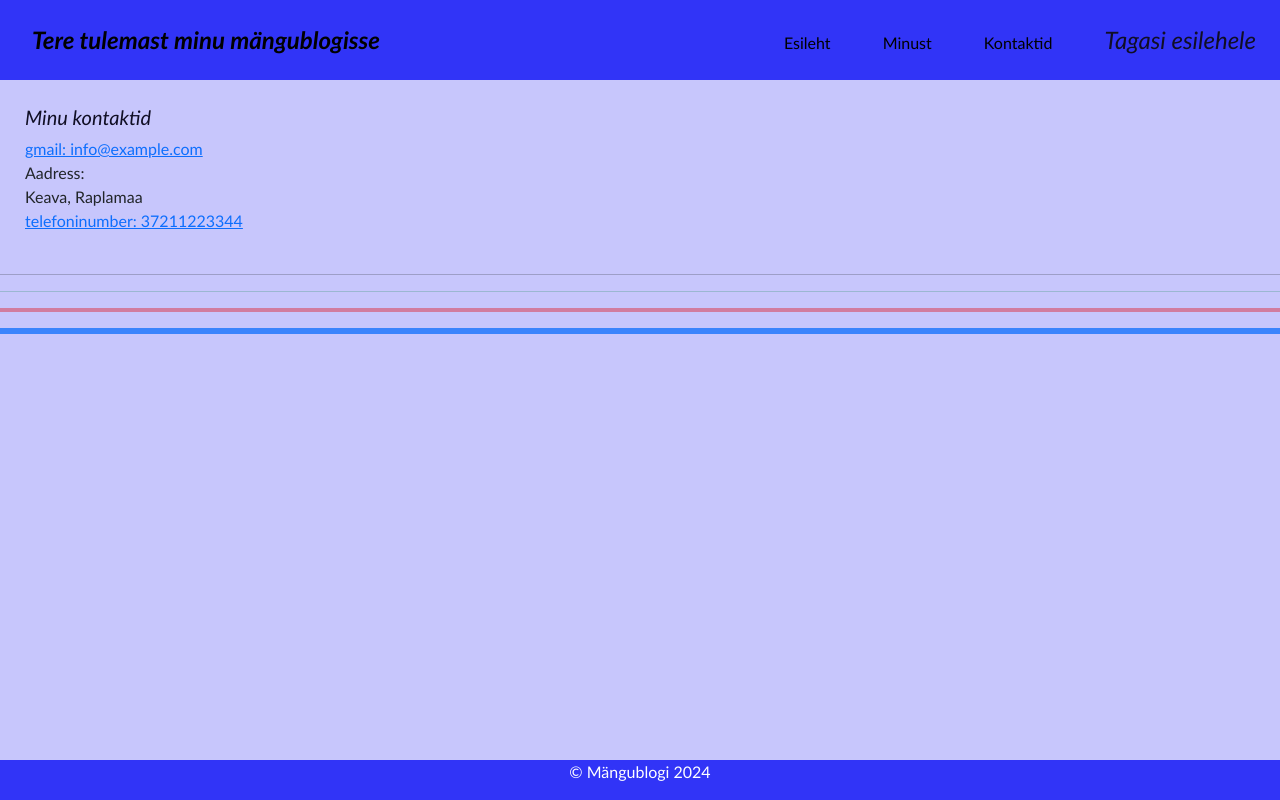
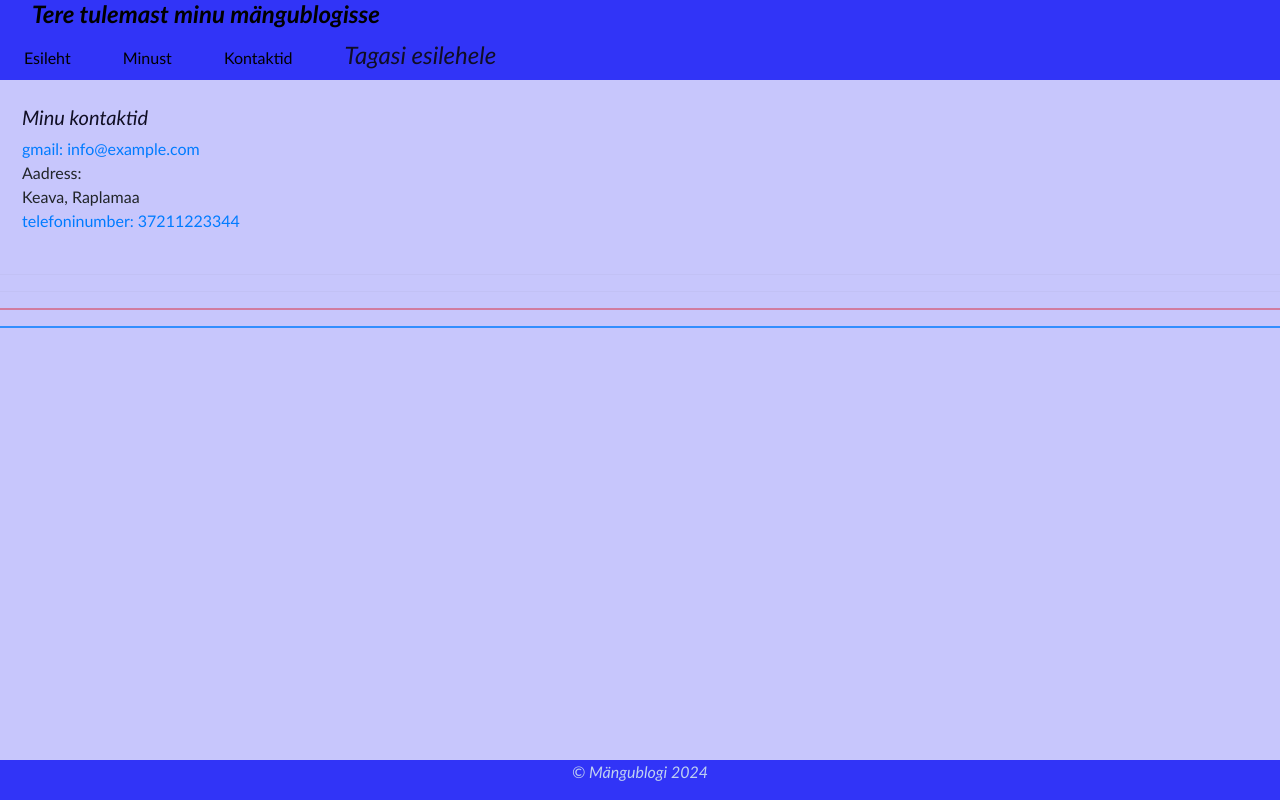
Before and after one commit to maiuild/Veebi_kodune, a plain HTML site: page contacts.html in a window 1280 px wide. Drawn offline with nearby package versions, Linux system fonts and the light colour scheme.

Commit message:
Add files via upload

```diff
--- a/contacts.html
+++ b/contacts.html
@@ -7,17 +7,21 @@
     <title>Document</title>
     <link rel="stylesheet" href="style.css" />
     <link href="https://cdn.jsdelivr.net/npm/bootstrap@5.3.3/dist/css/bootstrap.min.css" rel="stylesheet" />
+    <link rel="stylesheet" href="https://cdn.jsdelivr.net/npm/bootstrap@4.0.0/dist/css/bootstrap.min.css"
+        integrity="sha384-Gn5384xqQ1aoWXA+058RXPxPg6fy4IWvTNh0E263XmFcJlSAwiGgFAW/dAiS6JXm" crossorigin="anonymous">
 </head>
 
 <body style="background-color:#c7c6fc">
     <nav>
-        <div class="header">Tere tulemast minu mängublogisse</div>
+        <header>
+            <h1 class="header">Tere tulemast minu mängublogisse</h1>
+        </header>
         <div class="nav-items">
             <a href="index.html">Esileht</a> <a href="minust.html">Minust</a> <a href="contacts.html">Kontaktid</a>
             <a class='nav-a-back' href="index.html">Tagasi esilehele</a>
         </div>
     </nav>
-    <div class="container-fluid, taust, padding">
+    <section class="container-fluid, taust, padding">
         <div class="row">
             <h2 class="contacts-header">Minu kontaktid</h2>
             <div>
@@ -32,18 +36,19 @@
                 <a href="tel:+37211223344">telefoninumber: 37211223344</a>
             </div>
         </div>
-    </div>
+    </section>
     <hr>
+    <section>
+        <div class="text-success">
+            <hr>
+        </div>
 
-    <div class="text-success">
-        <hr>
-    </div>
-
-    <hr class="border border-danger border-2 opacity-50">
-    <hr class="border border-primary border-3 opacity-75">
-    <div class="footer">
-        <p>© Mängublogi 2024</p>
-    </div>
+        <hr class="border border-danger border-2 opacity-50">
+        <hr class="border border-primary border-3 opacity-75">
+    </section>
+    <footer class="footer">
+        <p class="footer-text">© Mängublogi 2024</p>
+    </footer>
 </body>
 
 
```
